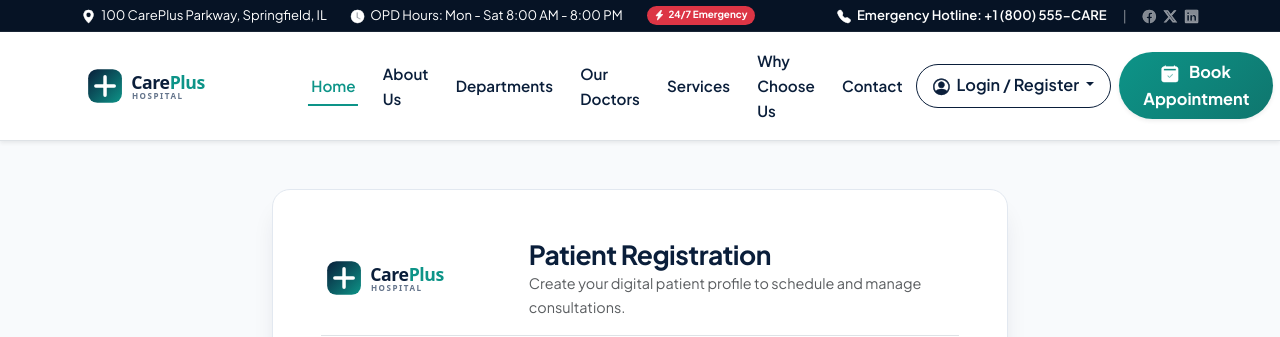
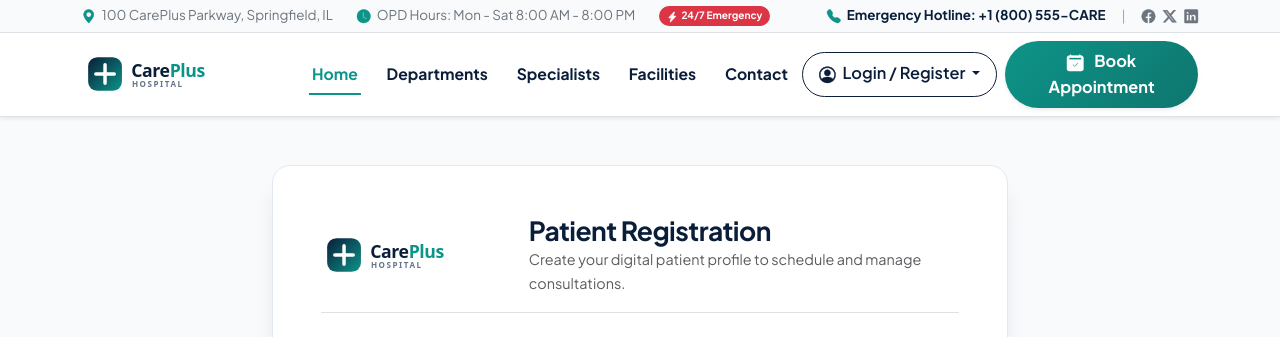
Before and after one commit to ShreyasiLaha/hospital, a Flask app: page /auth/register in a window 1280 px wide. Shown: the top 337 px of the page. Run offline with Flask 3, Linux system fonts and the light colour scheme.

Commit message:
fix: convert topbar to unified light theme and prevent navbar link line wrapping

```diff
--- a/frontend/static/css/main.css
+++ b/frontend/static/css/main.css
@@ -137,25 +137,32 @@ h1, h2, h3, h4, h5, h6 {
 }
 
 /* ====================================================================
-   Navigation Bar Styles
+   Navigation Bar Styles (Unified Light Theme)
    ==================================================================== */
 .cp-topbar {
-  background-color: var(--cp-navy-dark);
-  border-bottom: 1px solid rgba(255, 255, 255, 0.08);
+  background-color: var(--cp-light-bg) !important;
+  border-bottom: 1px solid var(--cp-border);
+  color: var(--cp-text-muted);
 }
 
 .cp-navbar {
   transition: all 0.25s ease;
+  background-color: #FFFFFF !important;
 }
 
 .cp-nav-link {
   color: var(--cp-navy) !important;
-  font-weight: 600;
-  font-size: 0.95rem;
-  padding: 0.5rem 0.85rem !important;
+  font-weight: 700;
+  font-size: 0.98rem;
+  padding: 0.5rem 0.9rem !important;
   border-radius: var(--cp-radius-sm);
   position: relative;
+  white-space: nowrap !important;
   transition: color 0.2s ease;
+}
+
+.text-hover-teal:hover {
+  color: var(--cp-teal) !important;
 }
 
 .cp-nav-link:hover,
--- a/frontend/templates/base.html
+++ b/frontend/templates/base.html
@@ -17,8 +17,8 @@
   <link rel="stylesheet" href="https://cdn.jsdelivr.net/npm/bootstrap-icons@1.11.3/font/bootstrap-icons.min.css">
 
   <!-- Custom Application Styles -->
-  <link rel="stylesheet" href="{{ url_for('static', filename='css/main.css') }}?v=25">
-  <link rel="stylesheet" href="{{ url_for('static', filename='css/dashboard.css') }}?v=25">
+  <link rel="stylesheet" href="{{ url_for('static', filename='css/main.css') }}?v=30">
+  <link rel="stylesheet" href="{{ url_for('static', filename='css/dashboard.css') }}?v=30">
 
   {% block extra_css %}{% endblock %}
 </head>
--- a/frontend/templates/components/navbar.html
+++ b/frontend/templates/components/navbar.html
@@ -1,21 +1,21 @@
 {# CarePlus Hospital - Global Navigation Bar & Top Emergency Banner #}
-<!-- Top Announcement & Contact Bar -->
-<div class="cp-topbar py-1 d-none d-lg-block">
-  <div class="container-xl d-flex justify-content-between align-items-center text-white" style="font-size: 0.82rem;">
+<!-- Top Announcement & Contact Bar (Unified Light Theme) -->
+<div class="cp-topbar py-1 d-none d-lg-block border-bottom bg-cp-light-bg">
+  <div class="container-xl d-flex justify-content-between align-items-center text-secondary" style="font-size: 0.84rem;">
     <div class="d-flex align-items-center gap-4">
-      <span><i class="bi bi-geo-alt-fill text-teal-accent me-1"></i> 100 CarePlus Parkway, Springfield, IL</span>
-      <span><i class="bi bi-clock-fill text-teal-accent me-1"></i> OPD Hours: Mon - Sat 8:00 AM - 8:00 PM</span>
+      <span><i class="bi bi-geo-alt-fill text-cp-teal me-1"></i> 100 CarePlus Parkway, Springfield, IL</span>
+      <span><i class="bi bi-clock-fill text-cp-teal me-1"></i> OPD Hours: Mon - Sat 8:00 AM - 8:00 PM</span>
       <span class="badge bg-danger text-white rounded-pill px-2 py-1"><i class="bi bi-lightning-charge-fill me-1"></i>24/7 Emergency</span>
     </div>
     <div class="d-flex align-items-center gap-3">
-      <a href="tel:+18005550199" class="text-white text-decoration-none fw-semibold">
-        <i class="bi bi-telephone-fill text-teal-accent me-1"></i> Emergency Hotline: +1 (800) 555-CARE
+      <a href="tel:+18005550199" class="text-cp-navy text-decoration-none fw-bold">
+        <i class="bi bi-telephone-fill text-cp-teal me-1"></i> Emergency Hotline: +1 (800) 555-CARE
       </a>
-      <span class="text-white-50">|</span>
+      <span class="text-muted opacity-50">|</span>
       <div class="d-flex gap-2">
-        <a href="#" class="text-white-50 text-hover-white"><i class="bi bi-facebook"></i></a>
-        <a href="#" class="text-white-50 text-hover-white"><i class="bi bi-twitter-x"></i></a>
-        <a href="#" class="text-white-50 text-hover-white"><i class="bi bi-linkedin"></i></a>
+        <a href="#" class="text-secondary text-hover-teal"><i class="bi bi-facebook"></i></a>
+        <a href="#" class="text-secondary text-hover-teal"><i class="bi bi-twitter-x"></i></a>
+        <a href="#" class="text-secondary text-hover-teal"><i class="bi bi-linkedin"></i></a>
       </div>
     </div>
   </div>
@@ -35,25 +35,19 @@
     </button>
 
     <div class="collapse navbar-collapse" id="careplusNavbar">
-      <!-- Section Navigation Links -->
+      <!-- Section Navigation Links (Streamlined, Single Line) -->
       <ul class="navbar-nav me-auto mb-2 mb-xl-0 align-items-xl-center">
         <li class="nav-item">
           <a class="nav-link cp-nav-link active" href="{{ url_for('index') }}#home">Home</a>
         </li>
         <li class="nav-item">
-          <a class="nav-link cp-nav-link" href="{{ url_for('index') }}#about">About Us</a>
-        </li>
-        <li class="nav-item">
           <a class="nav-link cp-nav-link" href="{{ url_for('index') }}#departments">Departments</a>
         </li>
         <li class="nav-item">
-          <a class="nav-link cp-nav-link" href="{{ url_for('index') }}#doctors">Our Doctors</a>
+          <a class="nav-link cp-nav-link" href="{{ url_for('index') }}#doctors">Specialists</a>
         </li>
         <li class="nav-item">
-          <a class="nav-link cp-nav-link" href="{{ url_for('index') }}#services">Services</a>
-        </li>
-        <li class="nav-item">
-          <a class="nav-link cp-nav-link" href="{{ url_for('index') }}#why-us">Why Choose Us</a>
+          <a class="nav-link cp-nav-link" href="{{ url_for('index') }}#services">Facilities</a>
         </li>
         <li class="nav-item">
           <a class="nav-link cp-nav-link" href="{{ url_for('index') }}#contact">Contact</a>
```
